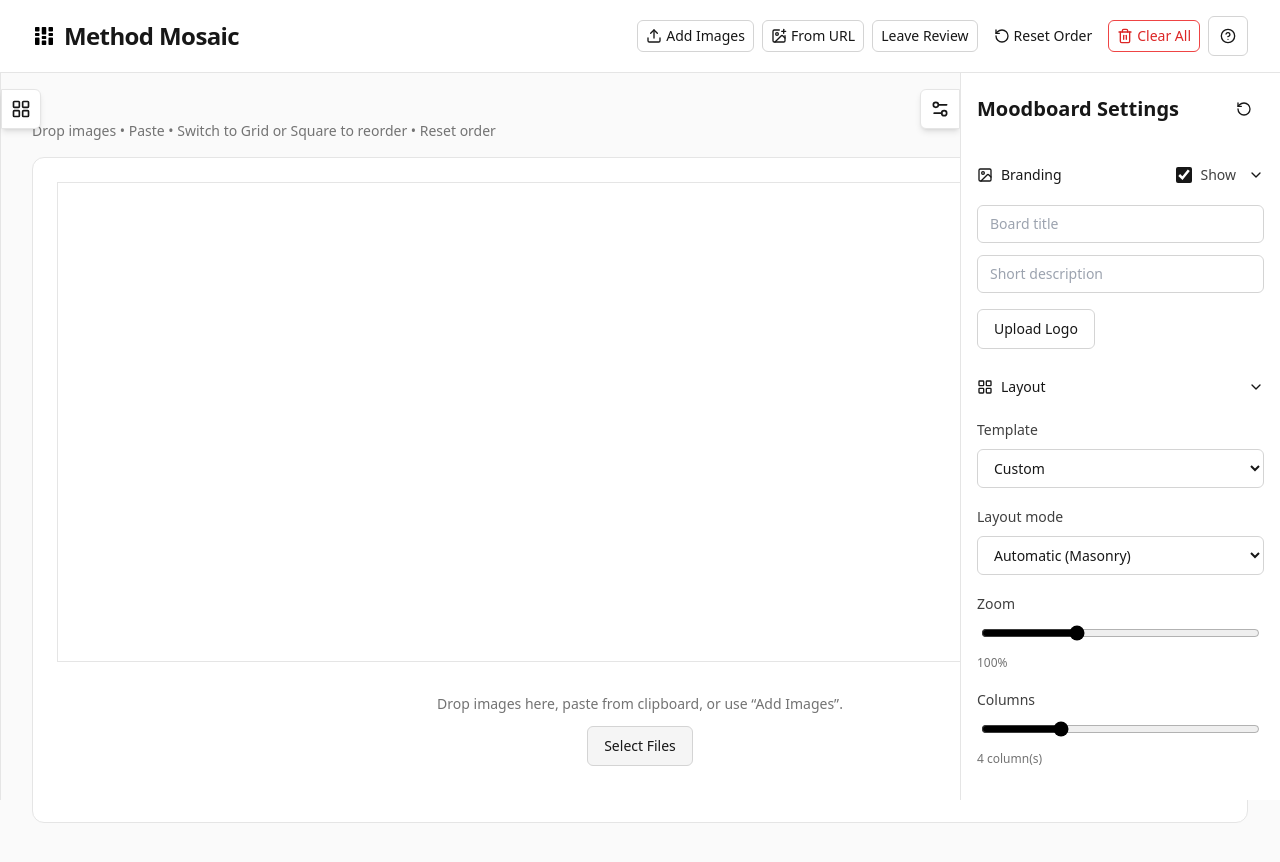
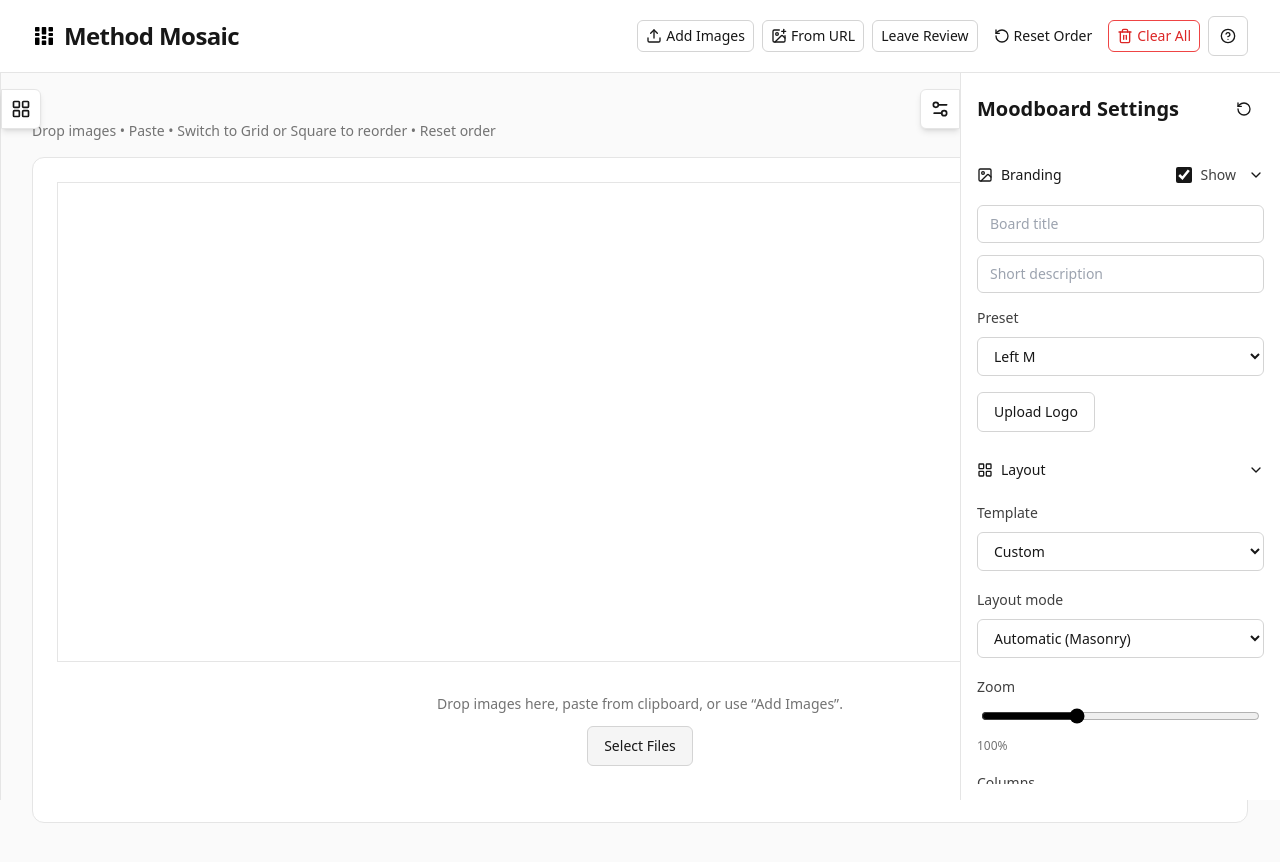
Before and after one commit to kngzero/ML-Moodboard-Maker, a React (Vite) app: page / in a window 1280 px wide. Shown: the top 862 px of the page. Built offline with nearby package versions, Linux system fonts and the light colour scheme.

Commit message:
Add branding presets for header layout

```diff
--- a/src/App.jsx
+++ b/src/App.jsx
@@ -33,6 +33,33 @@ const withDefaultCrop = (img) => ({
   },
 });
 
+const BRANDING_PRESETS = {
+  "left-s": {
+    header: "flex items-center gap-3 text-left",
+    logo: 32,
+    title: "text-xl",
+    desc: "text-xs",
+  },
+  "left-m": {
+    header: "flex items-center gap-3 text-left",
+    logo: 40,
+    title: "text-2xl",
+    desc: "text-sm",
+  },
+  "center-s": {
+    header: "flex flex-col items-center gap-3 text-center",
+    logo: 32,
+    title: "text-xl",
+    desc: "text-xs",
+  },
+  "center-m": {
+    header: "flex flex-col items-center gap-3 text-center",
+    logo: 40,
+    title: "text-2xl",
+    desc: "text-sm",
+  },
+};
+
 export default function MethodMosaic() {
   const [images, setImages] = useState(/** @type {BoardImage[]} */([]));
   const [assets, setAssets] = useState([]);
@@ -50,9 +77,12 @@ export default function MethodMosaic() {
   const [boardDescription, setBoardDescription] = useState("");
   const [showText, setShowText] = useState(true);
   const [logoSrc, setLogoSrc] = useState(null);
-  const [logoSize, setLogoSize] = useState(40);
+  const [logoSize, setLogoSize] = useState(BRANDING_PRESETS["left-m"].logo);
   const [logoRounded, setLogoRounded] = useState(true);
   const logoInputRef = useRef(null);
+  const [brandingPreset, setBrandingPreset] = useState("left-m");
+  const [titleClass, setTitleClass] = useState(BRANDING_PRESETS["left-m"].title);
+  const [descClass, setDescClass] = useState(BRANDING_PRESETS["left-m"].desc);
   const [gap, setGap] = useState(12);
   const [columns, setColumns] = useState(4);
   const [rows, setRows] = useState(3);
@@ -106,6 +136,15 @@ export default function MethodMosaic() {
       }
     }
   }, [assets]);
+
+  useEffect(() => {
+    const preset = BRANDING_PRESETS[brandingPreset];
+    if (preset) {
+      setLogoSize(preset.logo);
+      setTitleClass(preset.title);
+      setDescClass(preset.desc);
+    }
+  }, [brandingPreset]);
 
   useEffect(() => {
     const handleClick = (e) => {
@@ -589,11 +628,22 @@ export default function MethodMosaic() {
                   }}
                 >
                   {showText && (boardTitle || boardDescription || logoSrc) && (
-                      <header className="mb-6 flex items-center gap-3">
-                        {logoSrc && (<img src={logoSrc} alt="logo" style={{ width: logoSize, height: logoSize, borderRadius: logoRounded ? "9999px" : "12px" }} className="shrink-0 object-cover" />)}
-                        <div>
-                        {boardTitle && <h2 className="text-2xl font-semibold leading-tight mb-1">{boardTitle}</h2>}
-                        {boardDescription && <p className="text-sm text-neutral-600 dark:text-neutral-300">{boardDescription}</p>}
+                    <header className={cx("mb-6", BRANDING_PRESETS[brandingPreset].header)}>
+                      {logoSrc && (
+                        <img
+                          src={logoSrc}
+                          alt="logo"
+                          style={{ width: logoSize, height: logoSize, borderRadius: logoRounded ? "9999px" : "12px" }}
+                          className="shrink-0 object-cover"
+                        />
+                      )}
+                      <div>
+                        {boardTitle && (
+                          <h2 className={cx(titleClass, "font-semibold leading-tight mb-1")}>{boardTitle}</h2>
+                        )}
+                        {boardDescription && (
+                          <p className={cx(descClass, "text-neutral-600 dark:text-neutral-300")}>{boardDescription}</p>
+                        )}
                       </div>
                     </header>
                   )}
@@ -681,6 +731,19 @@ export default function MethodMosaic() {
                 <div className="space-y-3">
                   <Input placeholder="Board title" value={boardTitle} onChange={(e) => setBoardTitle(e.target.value)} />
                   <Input placeholder="Short description" value={boardDescription} onChange={(e) => setBoardDescription(e.target.value)} />
+                  <div className="space-y-2">
+                    <Label className="text-sm">Preset</Label>
+                    <select
+                      className="input"
+                      value={brandingPreset}
+                      onChange={(e) => setBrandingPreset(e.target.value)}
+                    >
+                      <option value="left-s">Left S</option>
+                      <option value="left-m">Left M</option>
+                      <option value="center-s">Center S</option>
+                      <option value="center-m">Center M</option>
+                    </select>
+                  </div>
                 </div>
                 <div className="space-y-3">
                   <div className="flex gap-2">
```
